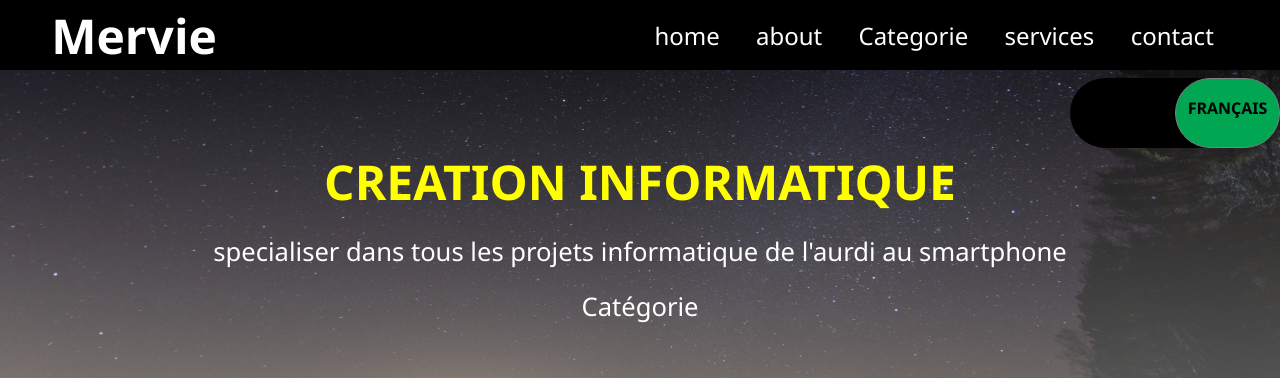
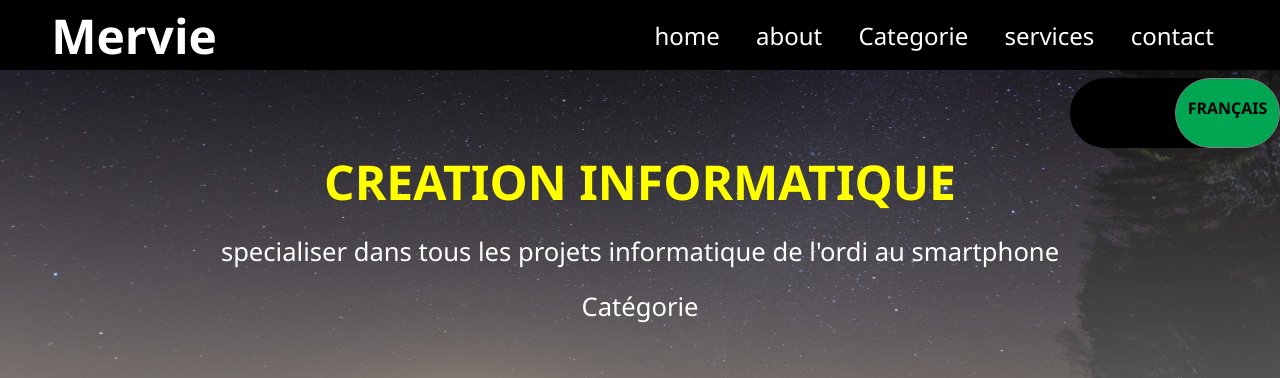
Before and after one commit to ggsacoi/mervie, a plain HTML site: page index1.html in a window 1280 px wide. Shown: the top 378 px of the page. Drawn offline with Linux system fonts and the light colour scheme.

Commit message:
Mise a jour 5

```diff
--- a/index1.html
+++ b/index1.html
@@ -46,7 +46,7 @@
         <section class="showcase-area" id="home">
             <div class="showcase-container">
               <h1 class="main-title" id="title">Creation informatique</h1>
-              <p>specialiser dans tous les projets informatique de l'aurdi au smartphone</p>
+              <p>specialiser dans tous les projets informatique de l'ordi au smartphone</p>
               <a href="#Categorie" class="btn btn-primary">Catégorie</a>
             </div>
           </section>
```
